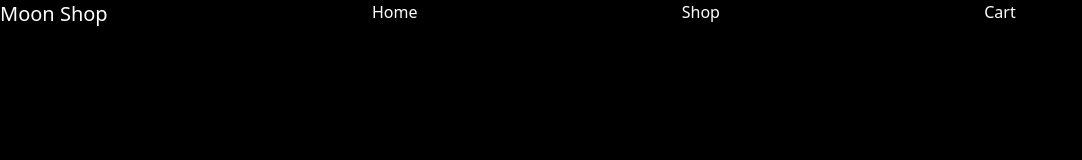
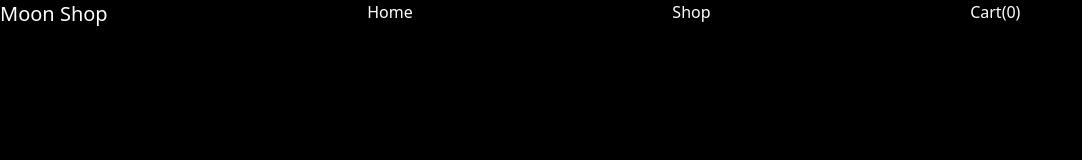
Before and after one commit to edouardblais/online-shop, a React (Create React App) app: page / in a window 1280 px wide. Shown: the top 160 px of the page, without its empty margins (0-1082 px from the left). Built offline with nearby package versions, Linux system fonts and the light colour scheme.

Commit message:
added display number of items in cart in nav

```diff
--- a/src/App.js
+++ b/src/App.js
@@ -56,7 +56,7 @@ const App = () => {
 
   return (
     <BrowserRouter>
-            <Nav />
+            <Nav cart={cart}/>
             <Routes>
                 <Route path='/' element={<Home />} />
                     <Route path='/Shop' element={<Shop addToCart={addToCart} addAcres={addAcres}/>} />
--- a/src/components/Nav.js
+++ b/src/components/Nav.js
@@ -2,7 +2,7 @@ import React from "react";
 import { Link } from 'react-router-dom';
 import '../index.css'
 
-const Nav = () => {
+const Nav = ({cart}) => {
     return (
         <nav className="flex flex-row text-white bg-black">
             <h3 className="text-xl">Moon Shop</h3>
@@ -14,7 +14,7 @@ const Nav = () => {
                     <li>Shop</li>
                 </Link>
                 <Link to='Cart'>
-                    <li>Cart</li>
+                    <li>Cart({cart.length})</li>
                 </Link>
             </ul>
         </nav>
```
